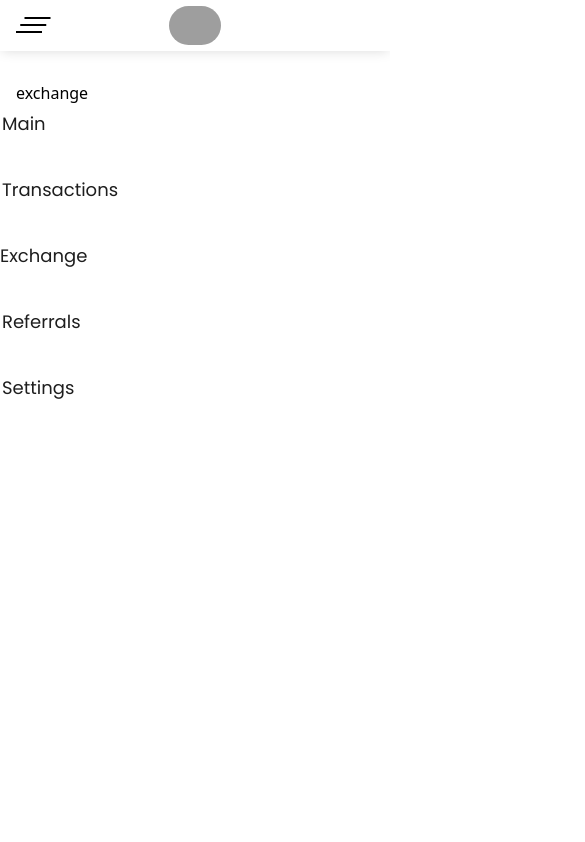
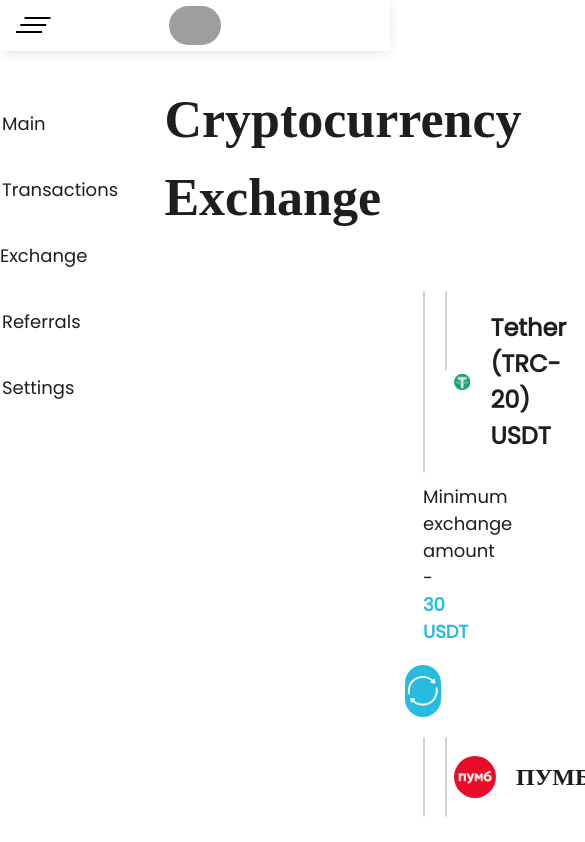
Before and after one commit to liquid54/Grizzly, a Next.js app: page /main/exchange in a window 390 px wide. Shown: the top 842 px of the page, 585 px wide, since content can reach past the window. Built offline with nearby package versions, Linux system fonts and the light colour scheme; grey boxes are pictures that could not be loaded; a web font is replaced by a local one.

Commit message:
refactor components and styles; update layout, improve and enhance responsiveness

```diff
--- a/src/app/(user)/main/exchange/page.tsx
+++ b/src/app/(user)/main/exchange/page.tsx
@@ -1,4 +1,11 @@
+import ExchangeMain from "@/components/exchange/page";
+
 const ExchangePage = () => {
-    return <h1>exchange</h1>;
-};
+    return (
+        <div className='px-[327px] pb-[101.5px]'>
+            <ExchangeMain buttonLink="/main/exchangeconfirm" visibleBorder={false} />
+        </div>
+    );
+}
+
 export default ExchangePage;
```
